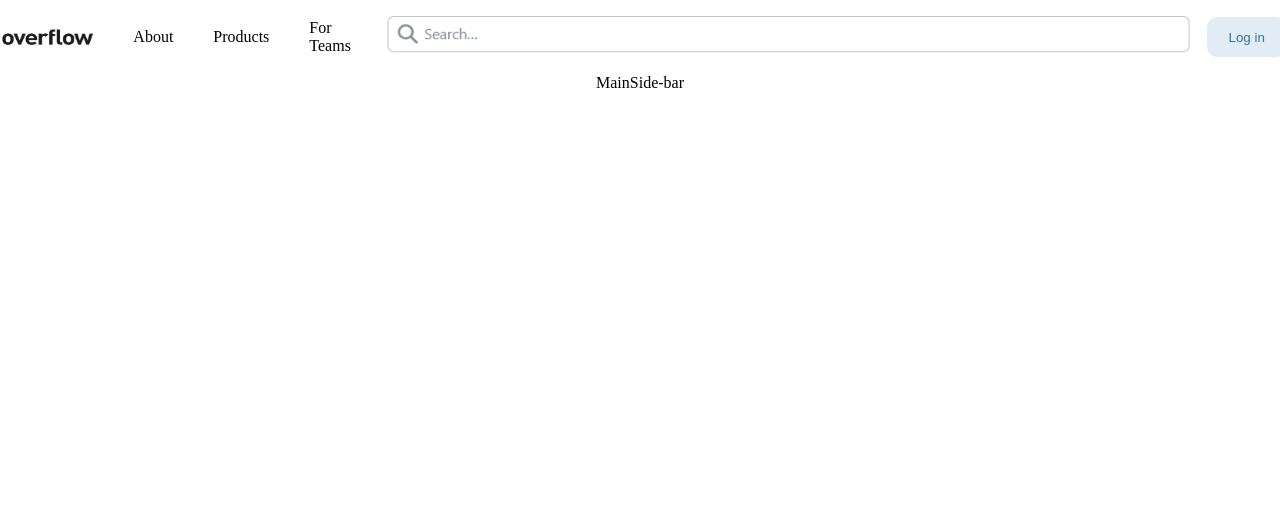
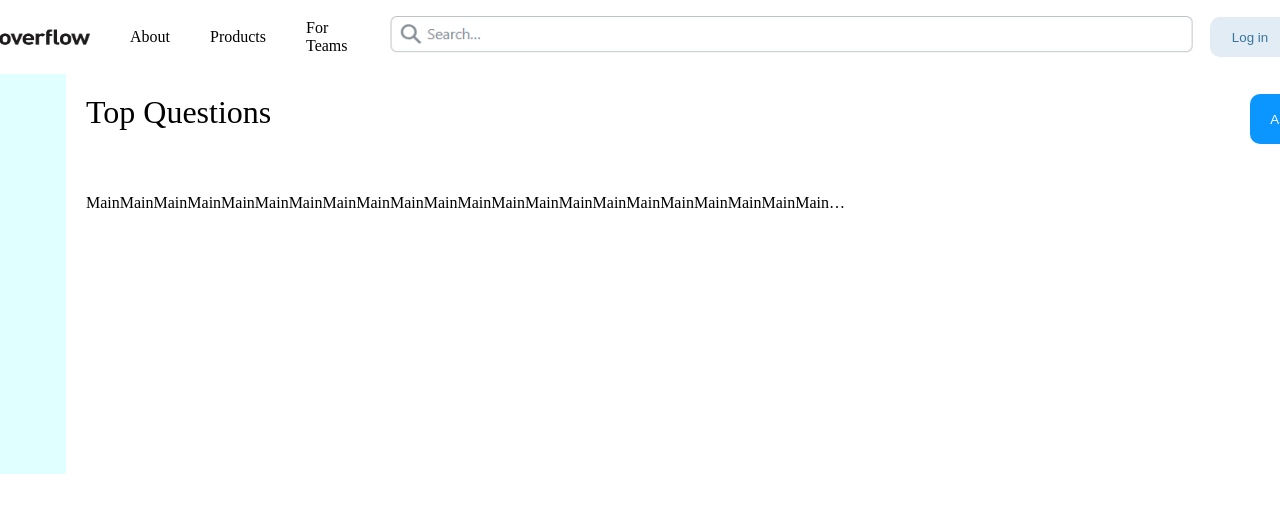
Before and after one commit to codestates-seb/seb45_pre_018, a React (Vite) app in the folder front-end-dev/: page / in a window 1280 px wide. Shown: the top 512 px of the page. Built offline with nearby package versions, Linux system fonts and the light colour scheme.

Commit message:
라우터 추가

```diff
--- a/front-end-dev/package.json
+++ b/front-end-dev/package.json
@@ -12,6 +12,7 @@
   "dependencies": {
     "react": "^18.2.0",
     "react-dom": "^18.2.0",
+    "react-router-dom": "^6.14.2",
     "styled-components": "^6.0.7"
   },
   "devDependencies": {
--- a/front-end-dev/src/App.css
+++ b/front-end-dev/src/App.css
@@ -3,3 +3,9 @@
   padding: 0;
   box-sizing: border-box;
 }
+
+body {
+  display: flex;
+  justify-content: center;
+  align-items: center;
+}
--- a/front-end-dev/src/App.jsx
+++ b/front-end-dev/src/App.jsx
@@ -1,25 +1,18 @@
 import "./App.css";
-import Header from "./components/Header";
-import Main from "./components/Main";
-import Side from "./components/Side_bar";
-import { styled } from "styled-components";
+import { createBrowserRouter, RouterProvider } from "react-router-dom";
+import Root from "./components/pages/Root";
+import Question from "./components/Question";
 
-const Body = styled.div`
-  display: flex;
-  justify-content: center;
-  align-items: center;
-`;
+const router = createBrowserRouter([
+  {
+    path: "/",
+    element: <Root />,
+    children: [{ path: "question", element: <Question /> }],
+  },
+]);
 
 function App() {
-  return (
-    <>
-      <Header />
-      <Body>
-        <Main />
-        <Side />
-      </Body>
-    </>
-  );
+  return <RouterProvider router={router} />;
 }
 
 export default App;
--- /dev/null
+++ b/front-end-dev/src/components/AskBtn.jsx
@@ -0,0 +1,36 @@
+import { styled } from "styled-components";
+import { useNavigate } from "react-router-dom";
+import PropTypes from "prop-types";
+const AskedBtn = styled.button`
+  display: flex;
+  justify-content: center;
+  align-items: center;
+  width: 120px;
+  height: 50px;
+  border-radius: 10px;
+  border: none;
+  cursor: pointer;
+  transition: background-color 0.3s;
+  background-color: #0a95ff;
+  color: white;
+  padding: 20px;
+
+  &:hover {
+    background-color: #0971cc;
+  }
+`;
+const AskBtn = ({ setIsClicked }) => {
+  const navigate = useNavigate();
+
+  const navigateHandler = () => {
+    navigate("/question");
+    setIsClicked(true);
+  };
+  return <AskedBtn onClick={navigateHandler}>Ask Question</AskedBtn>;
+};
+
+AskBtn.propTypes = {
+  setIsClicked: PropTypes.func.isRequired,
+};
+
+export default AskBtn;
--- a/front-end-dev/src/components/Header.jsx
+++ b/front-end-dev/src/components/Header.jsx
@@ -1,12 +1,16 @@
 import logo from "/logo-stackoverflow.png";
 import search from "/search.png";
 import { styled } from "styled-components";
-
+import { Link } from "react-router-dom";
+import PropTypes from "prop-types";
 const Nav = styled.nav`
+  position: sticky;
+  top: 0;
   display: flex;
   justify-content: center;
   align-items: center;
   padding: 10px;
+  background-color: white;
 `;
 
 const Logoimg = styled.img`
@@ -72,20 +76,27 @@ const Buttons = styled.button`
   }
 `;
 
-const Header = () => {
+const Header = ({ setIsClicked }) => {
+  const handleLogoClick = () => {
+    setIsClicked(false);
+  };
   return (
     <Nav>
-      <div>
-        <Logoimg src={logo} />
-      </div>
+      <Link to={"/"} onClick={handleLogoClick}>
+        <div>
+          <Logoimg src={logo} />
+        </div>
+      </Link>
       <Left>
         <LeftDiv>About</LeftDiv>
         <LeftDiv>Products</LeftDiv>
         <LeftDiv>For Teams</LeftDiv>
       </Left>
+
       <div>
         <Searchimg src={search} />
       </div>
+
       <RightDiv>
         <Buttons color="#39739d" backgroundColor="#E1ECF4" hoverColor="#A8C5E0">
           Log in
@@ -98,4 +109,8 @@ const Header = () => {
   );
 };
 
+Header.propTypes = {
+  setIsClicked: PropTypes.func.isRequired,
+};
+
 export default Header;
--- a/front-end-dev/src/components/Main.jsx
+++ b/front-end-dev/src/components/Main.jsx
@@ -1,5 +1,42 @@
-const Main = () => {
-  return <div>Main</div>;
+import { styled } from "styled-components";
+import AskBtn from "./AskBtn";
+import PropTypes from "prop-types";
+const MainContainer = styled.div`
+  display: flex;
+  flex-direction: column;
+  width: 90%;
+  margin: 20px;
+`;
+
+const TopDiv = styled.div`
+  display: flex;
+  justify-content: space-between;
+  font-size: 2rem;
+  margin-bottom: 50px;
+`;
+
+const MainDiv = styled.div`
+  width: 60%;
+  overflow: hidden;
+  white-space: nowrap;
+  text-overflow: ellipsis;
+`;
+
+const Main = ({ setIsClicked }) => {
+  return (
+    <MainContainer>
+      <TopDiv>
+        Top Questions<AskBtn setIsClicked={setIsClicked}>Ask Question</AskBtn>
+      </TopDiv>
+      <MainDiv>
+        MainMainMainMainMainMainMainMainMainMainMainMainMainMainMainMainMainMainMainMainMainMainMain
+      </MainDiv>
+    </MainContainer>
+  );
+};
+
+Main.propTypes = {
+  setIsClicked: PropTypes.func.isRequired,
 };
 
 export default Main;
--- /dev/null
+++ b/front-end-dev/src/components/Question.jsx
@@ -0,0 +1,12 @@
+import { Outlet } from "react-router-dom";
+
+const Question = () => {
+  return (
+    <>
+      <div>Question</div>
+      <Outlet />
+    </>
+  );
+};
+
+export default Question;
--- a/front-end-dev/src/components/Side_bar.jsx
+++ b/front-end-dev/src/components/Side_bar.jsx
@@ -1,5 +1,17 @@
+import { styled } from "styled-components";
+
 const Side_bar = () => {
-  return <div>Side-bar</div>;
+  const SideDiv = styled.div`
+    position: sticky;
+    top: 74px;
+    display: flex;
+    align-items: center;
+    width: 164px;
+    height: 400px;
+    background-color: lightcyan;
+    margin-left: 20px;
+  `;
+  return <SideDiv>Side-bar</SideDiv>;
 };
 
 export default Side_bar;
--- /dev/null
+++ b/front-end-dev/src/components/pages/Root.jsx
@@ -0,0 +1,34 @@
+import Header from "../Header";
+import Side_bar from "../Side_bar";
+import Main from "../Main";
+import { styled } from "styled-components";
+import { useState } from "react";
+const Body = styled.div`
+  display: flex;
+  height: 3000px;
+`;
+
+const Root = () => {
+  const [isClicked, setIsClicked] = useState(false);
+  return (
+    <>
+      <div style={{ width: "100%" }}>
+        <div style={{ width: "1500px" }}>
+          <Header setIsClicked={setIsClicked} />
+          <Body>
+            {isClicked ? (
+              "hi"
+            ) : (
+              <>
+                <Side_bar />
+                <Main setIsClicked={setIsClicked} />
+              </>
+            )}
+          </Body>
+        </div>
+      </div>
+    </>
+  );
+};
+
+export default Root;
--- a/front-end-dev/src/main.jsx
+++ b/front-end-dev/src/main.jsx
@@ -1,10 +1,5 @@
-import React from "react";
 import ReactDOM from "react-dom/client";
 import App from "./App.jsx";
 import "./index.css";
 
-ReactDOM.createRoot(document.getElementById("root")).render(
-  <React.StrictMode>
-    <App />
-  </React.StrictMode>
-);
+ReactDOM.createRoot(document.getElementById("root")).render(<App />);
```
Also changed, not shown: 1 other file (tests, documents, lock files or other folders).
